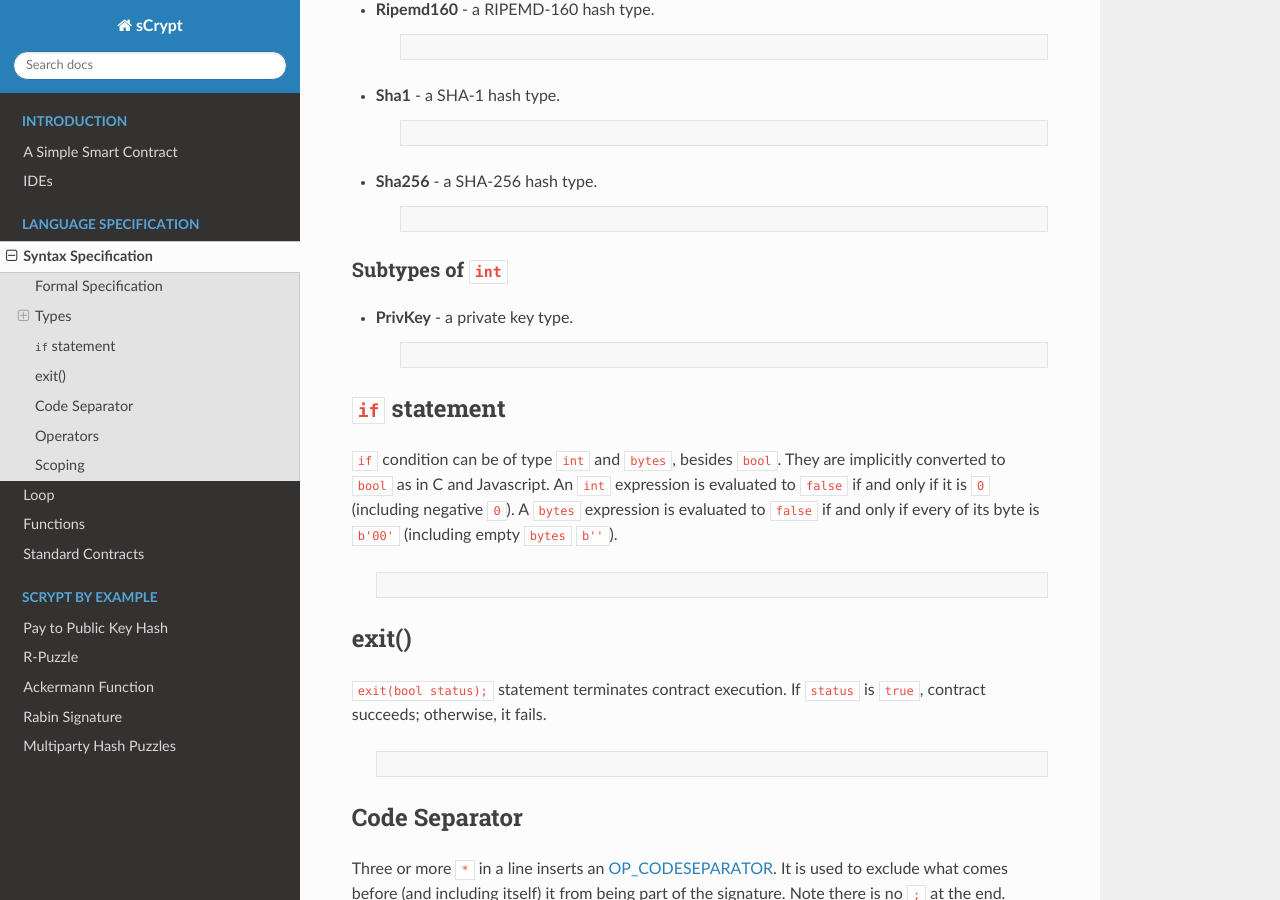
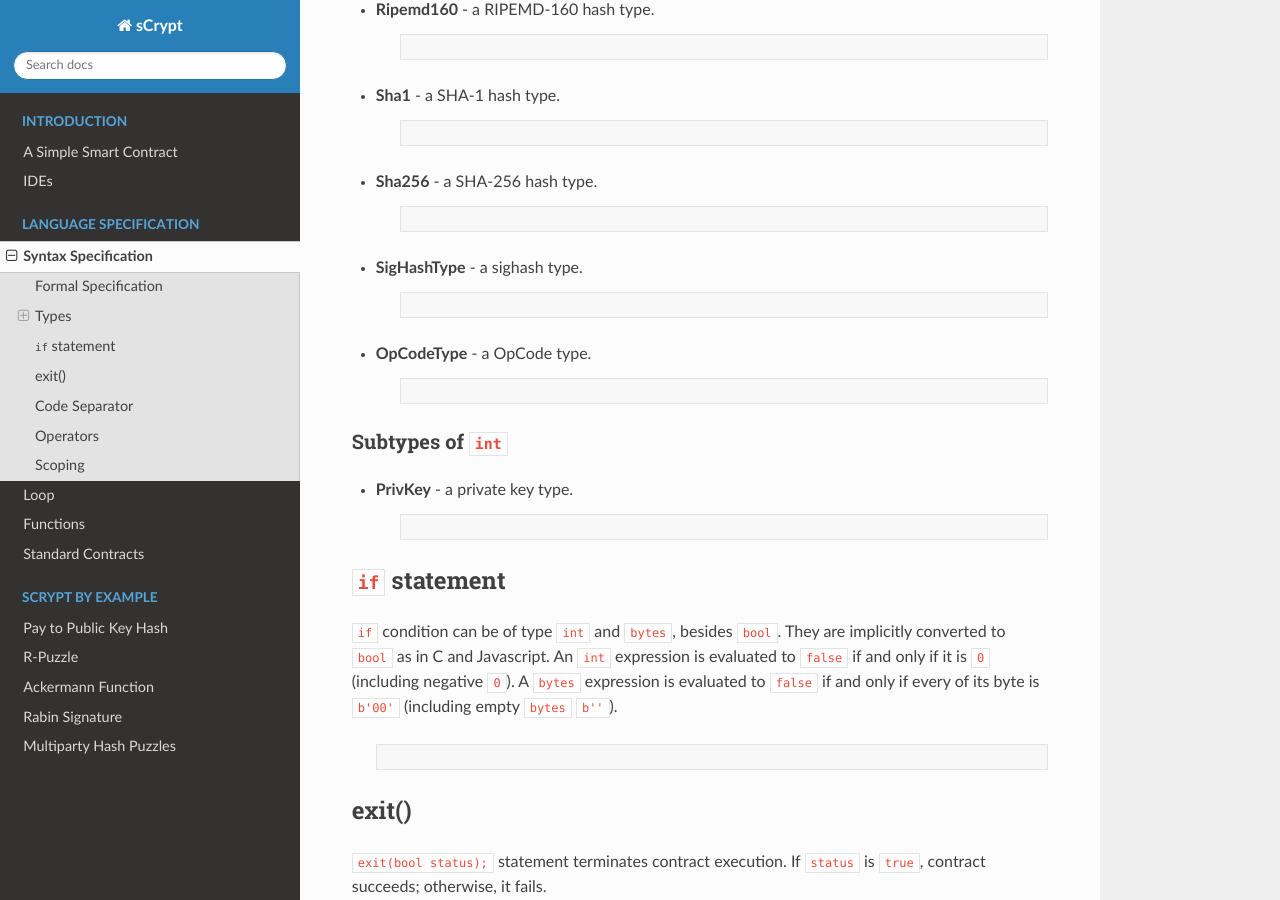
Before and after one commit to sCrypt-Inc/specification, a Sphinx documentation site: the page built from docs/syntax.rst, in a window 1280 px wide and 900 px high, scrolled down 1772 px. Built offline with Sphinx 7.4.7 and the Read the Docs theme 2.0.0, drawn with Linux system fonts in a browser that asks for light colours.

Commit message:
add SigHashType & OpCodeType

```diff
--- a/docs/syntax.rst
+++ b/docs/syntax.rst
@@ -109,6 +109,19 @@ To cast a supertype ``bytes`` to them, a function of the type name must be expli
     .. code-block:: solidity
 
         Sha256 s = Sha256(b'00112233445566778899aabbccddeeffffeeddccbbaa99887766554433221100');
+
+* **SigHashType** - a sighash type.
+
+    .. code-block:: solidity
+
+        SigHashType s = SigHashType(b'01');
+        SigHashType s = SigHash.ALL | SigHash.ANYONECANPAY;
+
+* **OpCodeType** - a OpCode type.
+
+    .. code-block:: solidity
+
+        OpCodeType s = OpCode.OP_DUP ++ OpCode.OP_ADD;
 
 Subtypes of ``int``
 ---------------------
```
